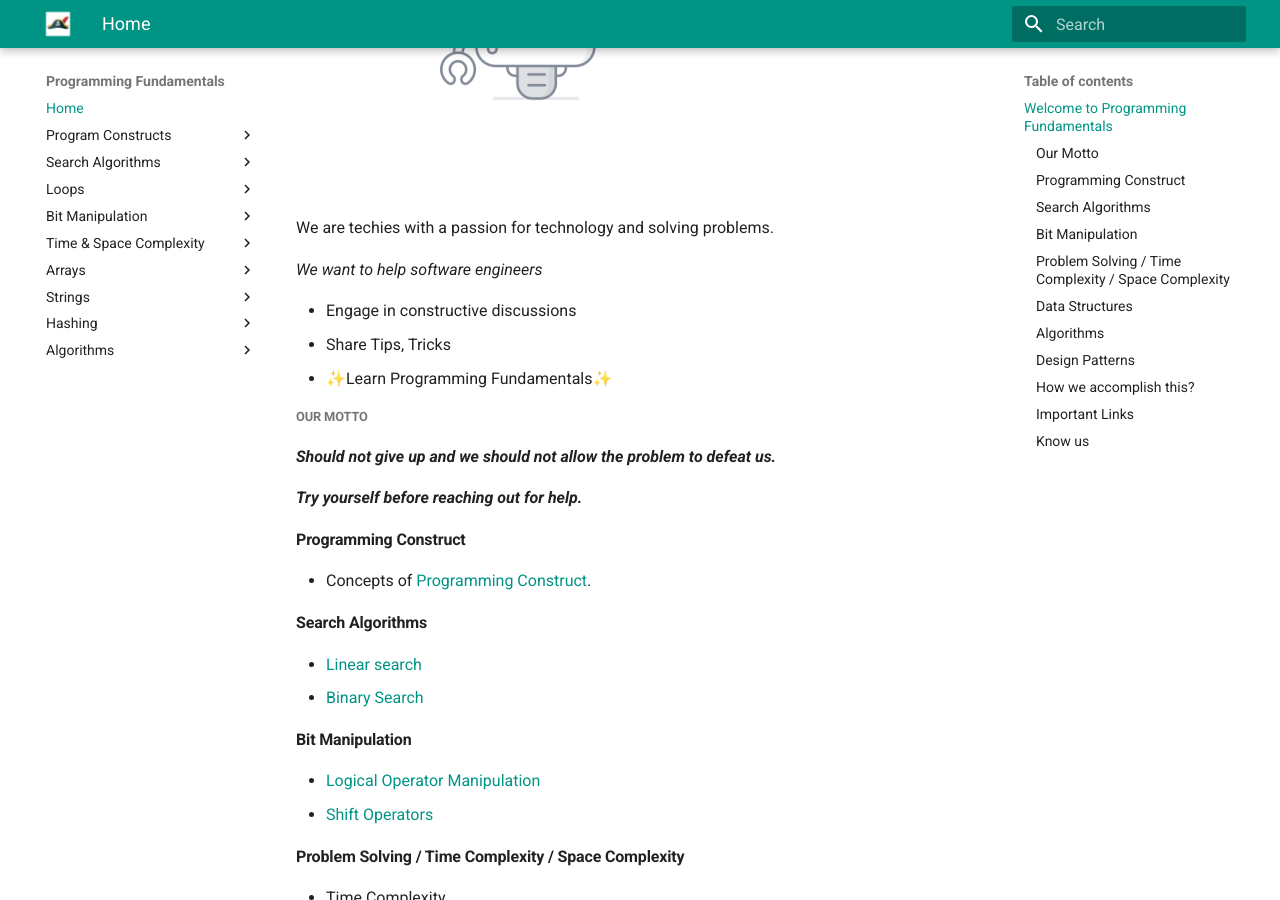
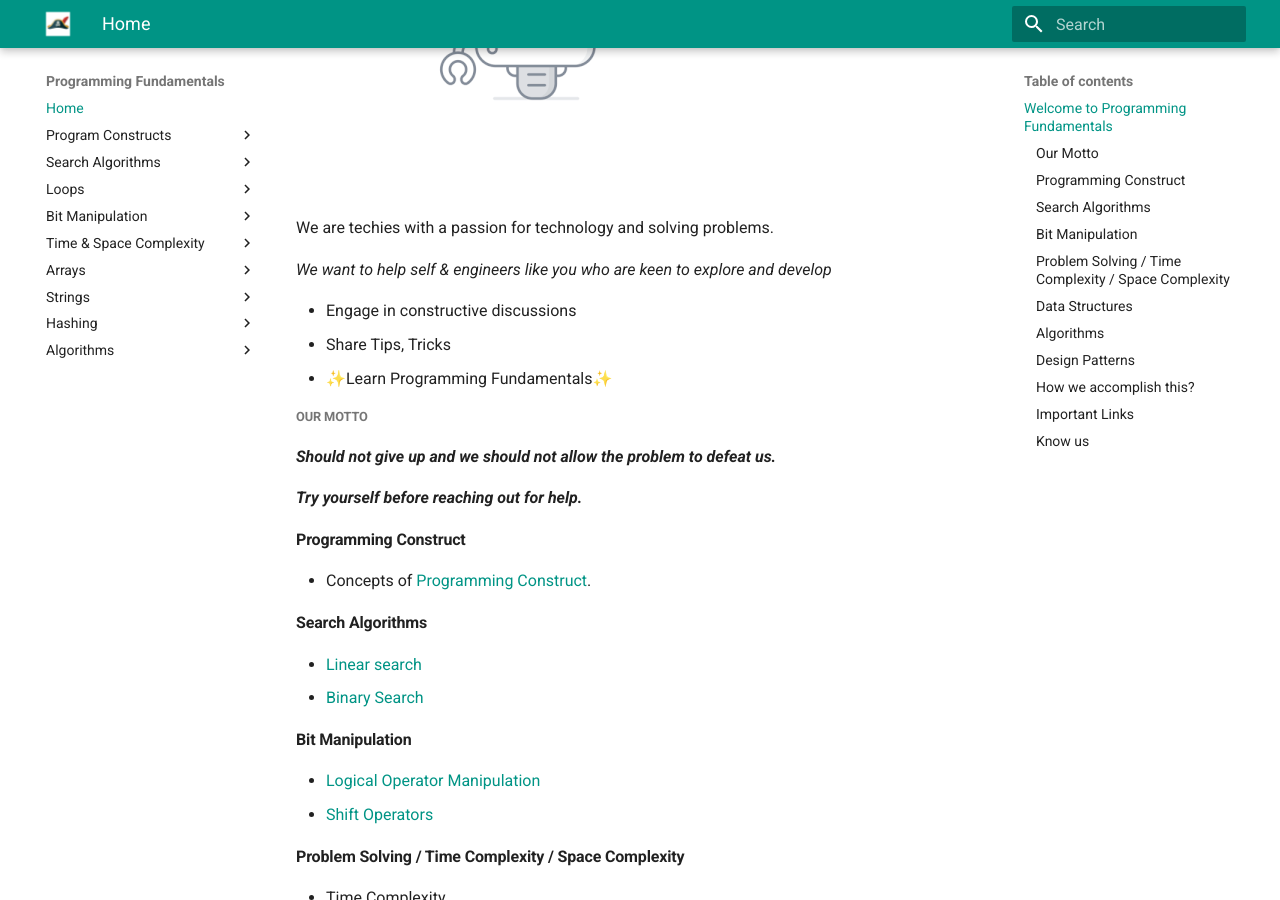
Before and after one commit to santosh-1987/programming-fundamentals, an MkDocs documentation site: the page built from docs/index.md, in a window 1280 px wide and 900 px high, scrolled down 394 px. Built offline with MkDocs 1.6.1 and Material for MkDocs 9.7.7, drawn with Linux system fonts in a browser that asks for light colours; the version menu is left out.

```diff
--- a/docs/index.md
+++ b/docs/index.md
@@ -4,7 +4,7 @@
 
 We are techies with a passion for technology and solving problems.
 
-*We want to help software engineers*
+*We want to help self & engineers like you who are keen to explore and develop*
 
 - Engage in constructive discussions
 - Share Tips, Tricks
@@ -47,7 +47,7 @@ We are techies with a passion for technology and solving problems.
     - [Carry Forward](arrays/array_carry_forward.md)
     - [Sliding Window](https://santosh-1987.github.io/programming-fundamentals/arrays/array_carry_forward/#window-sliding-technique)
     - [Sub Arrays](arrays/sub_arrays.md)
-    - 2D Matrices
+    - [2D Matrices](matrix/2d_matrices.md)
     - Interview Problems
     - Arrays Advanced Problems
 - Strings
```
Also changed, not shown: docs/matrix/2d_matrices.md (added).
